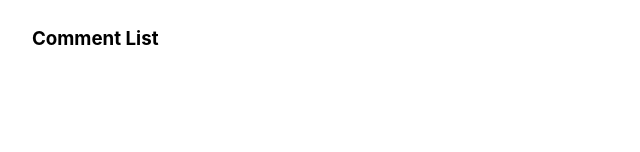
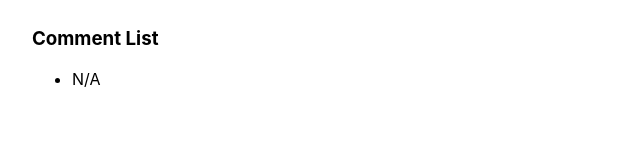
Before and after one commit to diegolsarmiento/simple-react-next-redux, a Next.js app: page / in a window 1280 px wide. Shown: the part 148-300 px from the top of the page, without its empty margins (0-640 px from the left). Built offline with nearby package versions, Linux system fonts and the light colour scheme.

Commit message:
Fixed Data Structure for Comment List

```diff
--- a/components/CommentList.tsx
+++ b/components/CommentList.tsx
@@ -1,22 +1,18 @@
 import React from 'react';
 import { CommentsInterface } from '../interfaces/comments';
-import { connect } from 'react-redux';
+import { connect, useSelector } from 'react-redux';
+import { CommentInterface } from '../interfaces/comment';
 
-const renderList: any = (object: any) => {
-    Object.keys(object).map((value: string, index: number) => {
-        return <li key={index} aria-label="comment-list">{value}</li>
-    });
+const renderList: any = (stateArray: CommentsInterface) => {
+    const list = stateArray.comments.map((value: CommentInterface, index: number) => {
+        return <li key={index} aria-label="comment-list">{value.comment}</li>;
+    })
+   return list;
 }
 
-const renderComments: any = (props: CommentsInterface) => {
-    if (props && props.comments) {
-        renderList(props.comments);
-    } else {
-        let commts = [
-            {comment: 'N/A', index: 1}
-        ];
-        renderList(commts);
-    }
+const renderComments: any = () => {
+    const stateArray = useSelector((state: CommentsInterface) => state.comments);
+    return renderList(stateArray);
 }
 
 const CommentList = () => {
--- a/pages/index.tsx
+++ b/pages/index.tsx
@@ -1,13 +1,12 @@
 import React from 'react';
 import Layout from '../components/Layout';
 import CommentList from '../components/CommentList';
-import { CommentsInterface } from '../interfaces/comments';
 
-const HomeComponent = (props: CommentsInterface) => {
+const HomeComponent = () => {
   return(
       <Layout>
         <h1>Home</h1>
-        <CommentList {...props} />
+        <CommentList />
       </Layout>
   )
 }
--- a/store/slices/comments.ts
+++ b/store/slices/comments.ts
@@ -2,7 +2,7 @@ import { createSlice, createAsyncThunk } from '@reduxjs/toolkit';
 import { CommentsInterface } from '../../interfaces/comments';
 import { CommentInterface } from '../../interfaces/comment';
 
-const initialState = { comments: [{ comment: 'N/A' }] } as CommentsInterface;
+const initialState = { comments: [{ comment: 'N/A', index: 0}] } as CommentsInterface;
 
 /*
 // EXAMPLE with params
@@ -21,7 +21,7 @@ export const fetchContentApi = createAsyncThunk(
   'comments/fetchByCode',
   async () => {
     const response = await fetch(`http://jsonplaceholder.typicode.com/comments`);
-    return await response.json()
+    return await response.json();
   }
 );
 
```
